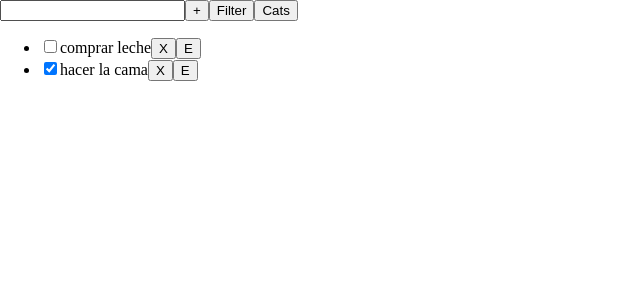
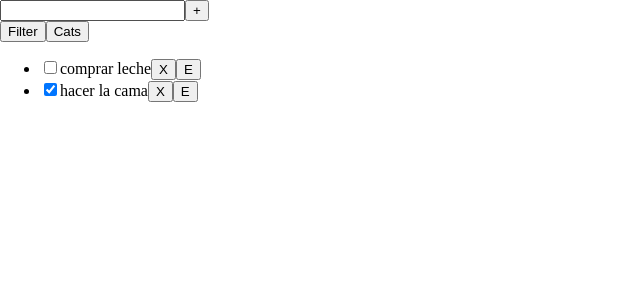
Before and after one commit to maribelalarcon/todoapp, a React (Create React App) app: page / in a window 1280 px wide. Shown: the top 300 px of the page, without its empty margins (0-640 px from the left). Built offline with nearby package versions, Linux system fonts and the light colour scheme.

Commit message:
Crear nuevos todos con formulario y submit

```diff
--- a/src/components/App.js
+++ b/src/components/App.js
@@ -17,7 +17,8 @@ function App() {
 
   const onNewTodoChange = (event) => setNewTodo(event.target.value);
 
-  const onAddNewTodo = () => {
+  const onAddNewTodo = (event) => {
+    event.preventDefault();
     const id = Date.now();
     setTodos({
       ...todos,
@@ -42,8 +43,10 @@ function App() {
 
   return (
     <div className="App">
-      <input type="text" value={newTodo} onChange={onNewTodoChange} />
-      <button onClick={onAddNewTodo}>+</button>
+      <form onSubmit={onAddNewTodo}>
+        <input type="text" value={newTodo} onChange={onNewTodoChange} />
+        <input type="submit" value="+" />
+      </form>
       <button>Filter</button>
       <button>Cats</button>
       <ul>
```
